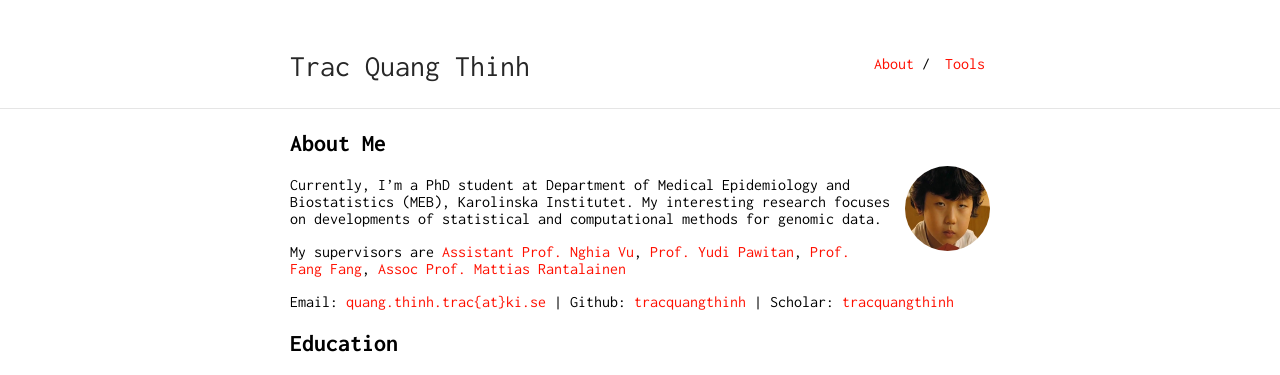
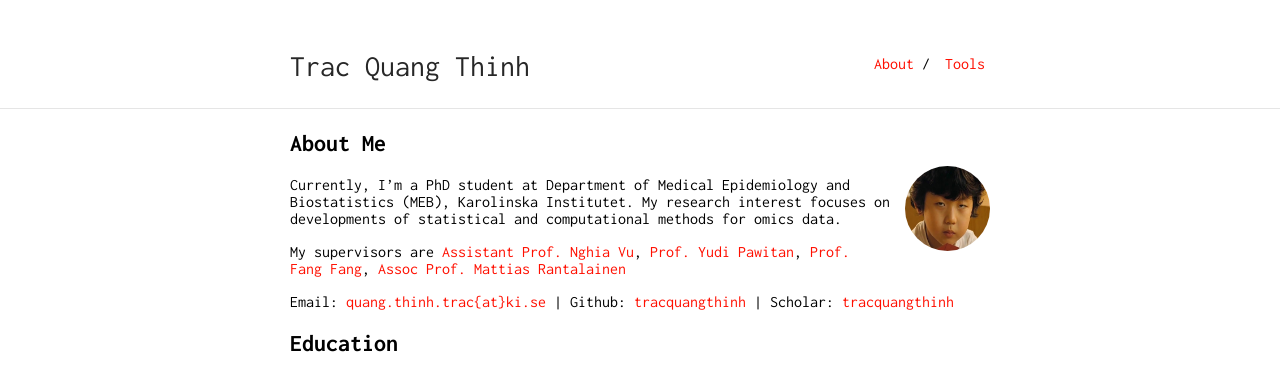
Before and after one commit to tracquangthinh/tracquangthinh.github.io, a Jekyll site: the page built from index.md, in a window 1280 px wide. Shown: the top 375 px of the page. Built offline with Jekyll 4.4.1, drawn with Linux system fonts in a browser that asks for light colours; our own code applies the rules of GitHub Pages for plain Markdown files.

Commit message:
Update index.md

```diff
--- a/index.md
+++ b/index.md
@@ -6,7 +6,7 @@ layout: default
 
 <img class="profile-picture" src="me.jpg">
 
-Currently, I'm a PhD student at Department of Medical Epidemiology and Biostatistics (MEB), Karolinska Institutet. My interesting research focuses on developments of statistical and computational methods for genomic data.
+Currently, I'm a PhD student at Department of Medical Epidemiology and Biostatistics (MEB), Karolinska Institutet. My research interest focuses on developments of statistical and computational methods for omics data.
 
 My supervisors are  <a href="https://staff.ki.se/people/nghvu">Assistant Prof. Nghia Vu</a>, <a href="http://fafner.meb.ki.se/personal/yudpaw/" target="_blank">Prof. Yudi Pawitan</a>, <a href="https://staff.ki.se/people/fanfan" target="_blank">Prof. Fang Fang</a>, <a href="https://staff.ki.se/people/matran" target="_blank"> Assoc Prof. Mattias Rantalainen</a>
 
```
